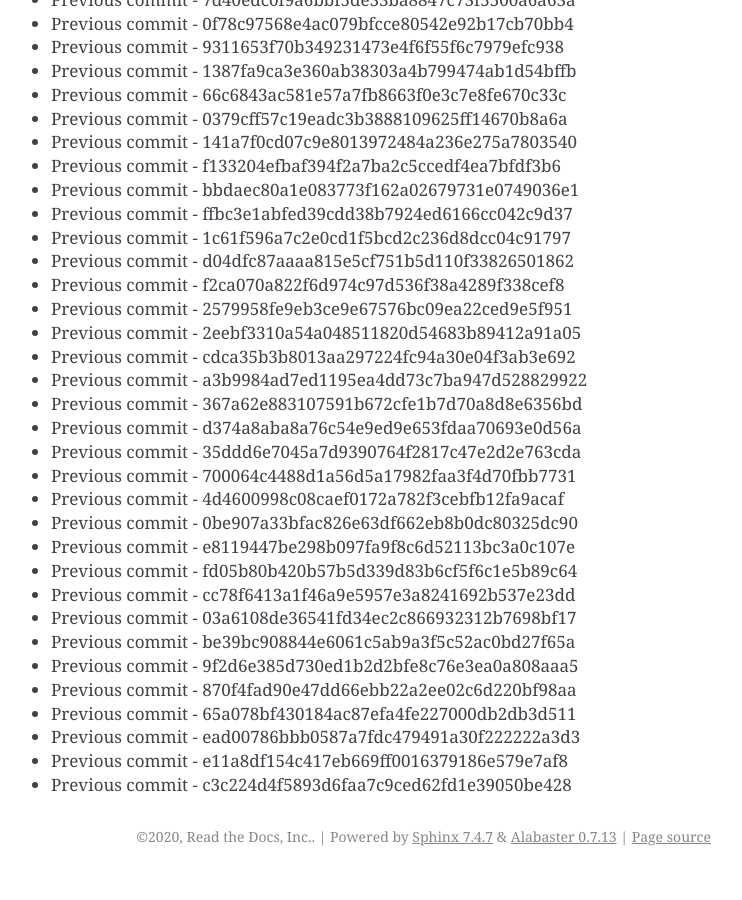
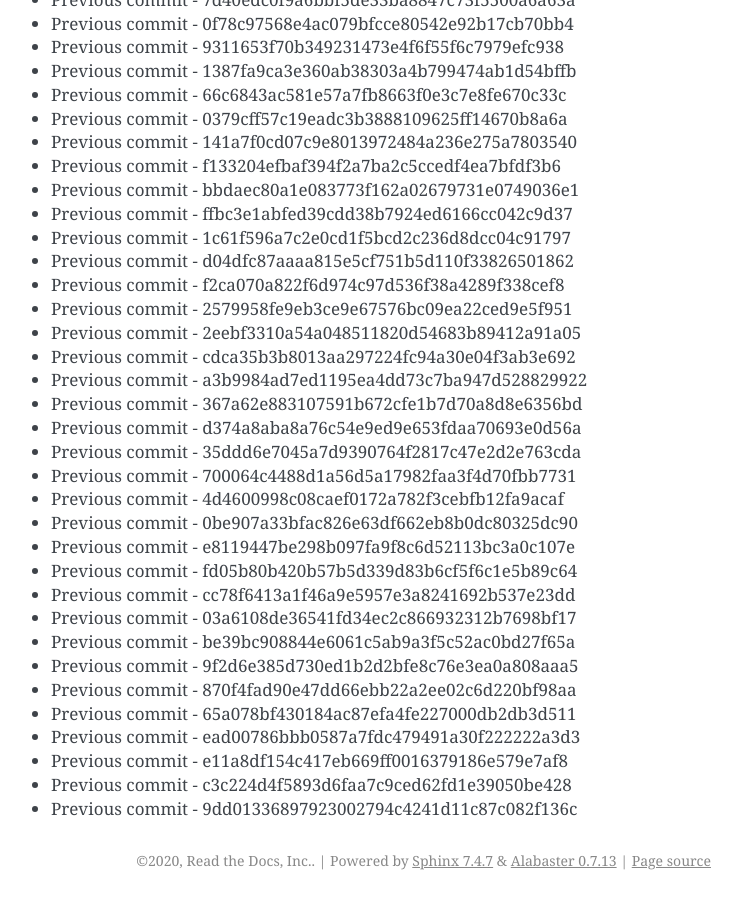
Before and after one commit to readthedocs/rtd-git-stresstest, a Sphinx documentation site: the page built from docs/updates.rst, in a window 1280 px wide and 900 px high, scrolled down 2393 px. Shown: the whole window, without its empty margins (399-1141 px from the left). Built offline with Sphinx 7.4.7, drawn with Linux system fonts in a browser that asks for light colours; before the commit the page ends 3269 px from its top, so only the background shows below that.

Commit message:
Generating commit from previous: 9dd01336897923002794c4241d11c87c082f136c

```diff
--- a/docs/updates.rst
+++ b/docs/updates.rst
@@ -132,3 +132,4 @@ It can be tested for any performance characteristics.
 * Previous commit - ead00786bbb0587a7fdc479491a30f222222a3d3
 * Previous commit - e11a8df154c417eb669ff0016379186e579e7af8
 * Previous commit - c3c224d4f5893d6faa7c9ced62fd1e39050be428
+* Previous commit - 9dd01336897923002794c4241d11c87c082f136c
```
